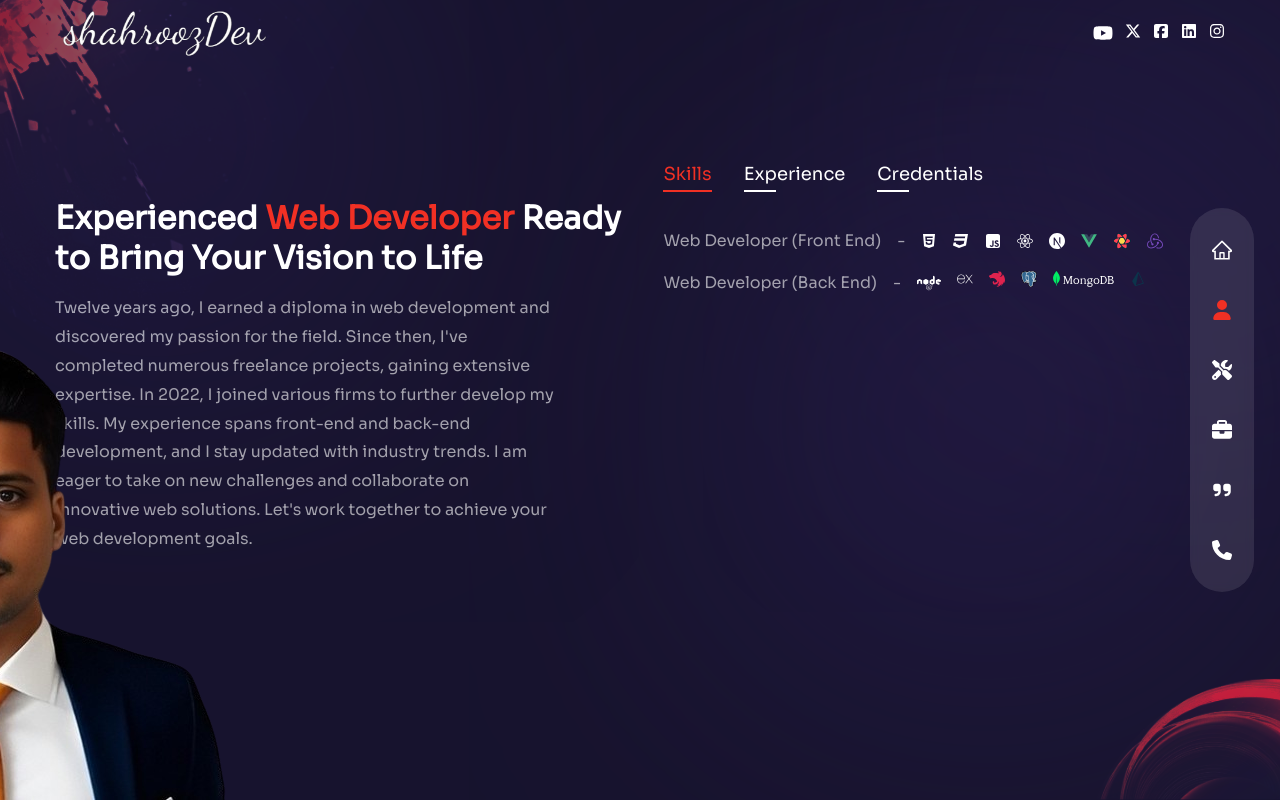
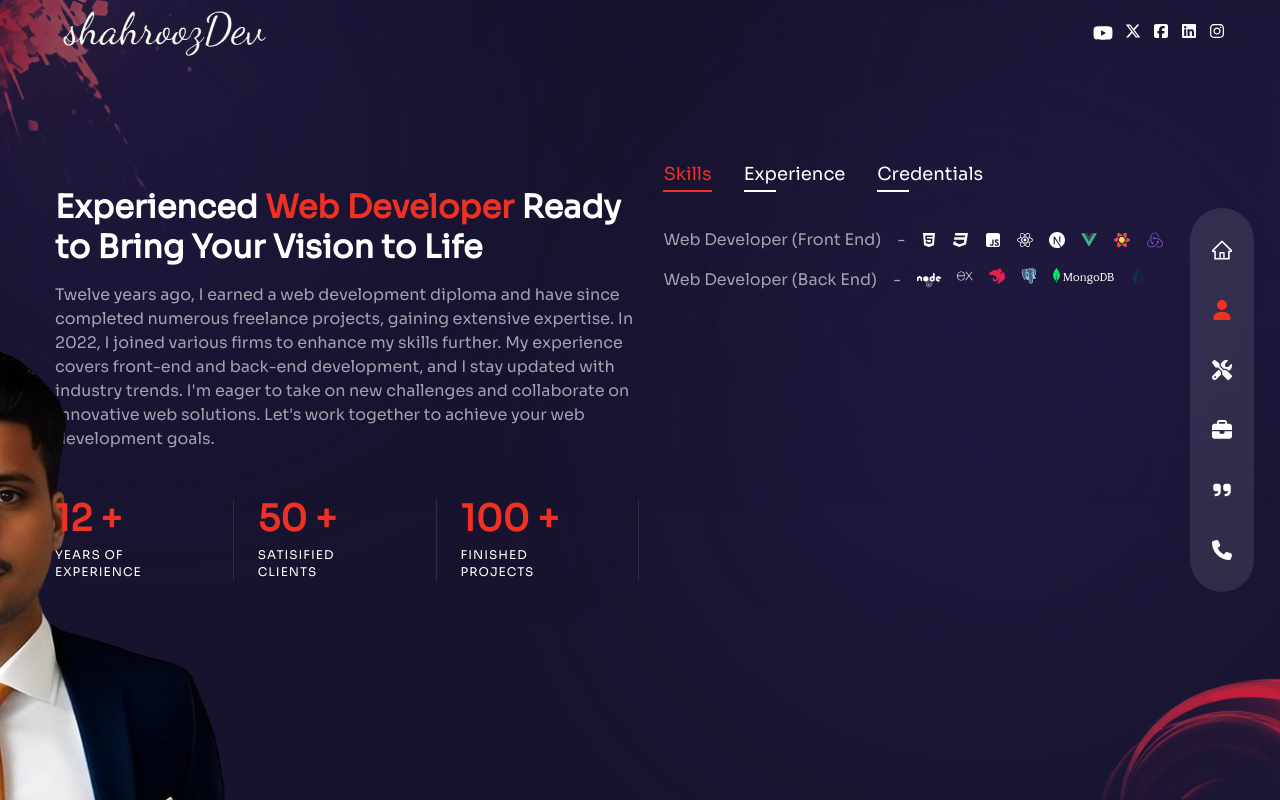
Before and after one commit to shahroozdev/portfolio, a Next.js app: page /about in a window 1280 px wide. Built offline with nearby package versions, Linux system fonts and the light colour scheme.

Commit message:
some update

```diff
--- a/src/app/about/page.tsx
+++ b/src/app/about/page.tsx
@@ -6,11 +6,13 @@ import { motion } from "framer-motion";
 import { fadeIn } from "@/components/variants";
 import Icon from "@/components/icons/Icon";
 import { aboutSectionList } from "@/constant/constant";
+import CountUp from 'react-countup';
+
 
 const AboutPage = () => {
   const [index, setIndex] = useState(0);
   return (
-    <div className="h-full bg-primary/30 py-32 text-center xl:text-left">
+    <div className="h-full bg-primary/30 py-32 text-center xl:text-left overflow-y-auto">
       <BottomCircle />
       <motion.div
         variants={fadeIn("right", 0.2)}
@@ -23,22 +25,49 @@ const AboutPage = () => {
       </motion.div>
       <div className="container mx-auto h-full flex flex-col items-center mb-40 gap-x-6 xl:flex-row">
         <div className="flex-1 flex flex-col justify-center">
-          <h2 className="text-[32px] leading-tight mb-4 font-semibold">
+          <motion.h2 variants={fadeIn("right", 0.2)}
+        initial="hidden"
+        animate="show"
+        exit="hidden" className="text-[24px] md:text-[32px] leading-tight mb-4 font-semibold">
             Experienced <span className="text-accent">Web Developer</span> Ready
             to Bring Your Vision to Life
-          </h2>
-          <p className="max-w-[500px] mx-auto xl:mx-0 mb-6 xl:mb-12 px-2 xl:px-0">
-            Twelve years ago, I earned a diploma in web development and
-            discovered my passion for the field. Since then, I&apos;ve completed
-            numerous freelance projects, gaining extensive expertise. In 2022, I
-            joined various firms to further develop my skills. My experience
-            spans front-end and back-end development, and I stay updated with
-            industry trends. I am eager to take on new challenges and
-            collaborate on innovative web solutions. Let&apos;s work together to
-            achieve your web development goals.
-          </p>
+          </motion.h2>
+          <motion.p variants={fadeIn("right", 0.4)}
+        initial="hidden"
+        animate="show"
+        exit="hidden"className="text-xs lg:text-base mx-auto xl:mx-0 mb-6 xl:mb-12 px-2 xl:px-0">
+          Twelve years ago, I earned a web development diploma and have since completed numerous freelance projects, gaining extensive expertise. In 2022, I joined various firms to enhance my skills further. My experience covers front-end and back-end development, and I stay updated with industry trends. I&apos;m eager to take on new challenges and collaborate on innovative web solutions. Let&apos;s work together to achieve your web development goals.
+          </motion.p>
+          <motion.div variants={fadeIn("right", 0.6)}
+        initial="hidden"
+        animate="show"
+        exit="hidden" className="hidden md:flex md:max-w-xl xl:max-w-none mx-auto xl:mx-0 mb-8">
+          <div className="flex flex-1 xl:gap-x-6">
+            <div className="relative flex-1 after:w-[1px] after:h-full after:bg-white/10 after:absolute after:top-0 after:right-0">
+            <div className="text-2xl xl:text-4xl font-extrabold text-accent mb-2 ">
+                <CountUp start={0} end={12} duration={6}/> +
+            </div>
+            <div className="text-xs uppercase tracking-[1px] leading-[1.4] max-w-[100px]">Years of experience</div>
+            </div>
+            <div className="relative flex-1 after:w-[1px] after:h-full after:bg-white/10 after:absolute after:top-0 after:right-0">
+            <div className="text-2xl xl:text-4xl font-extrabold text-accent mb-2 ">
+                <CountUp start={0} end={50} duration={6}/> +
+            </div>
+            <div className="text-xs uppercase tracking-[1px] leading-[1.4] max-w-[100px]">Satisified Clients</div>
+            </div>
+            <div className="relative flex-1 after:w-[1px] after:h-full after:bg-white/10 after:absolute after:top-0 after:right-0">
+            <div className="text-2xl xl:text-4xl font-extrabold text-accent mb-2 ">
+                <CountUp start={0} end={100} duration={6}/> +
+            </div>
+            <div className="text-xs uppercase tracking-[1px] leading-[1.4] max-w-[100px]">Finished Projects</div>
+            </div>
+          </div>
+          </motion.div>
         </div>
-        <div className="flex flex-col w-full xl:max-w-[48%] h-[480px]">
+        <motion.div variants={fadeIn("left", 0.4)}
+        initial="hidden"
+        animate="show"
+        exit="hidden" className="flex flex-col w-full xl:max-w-[48%] h-[480px]">
           <div className="flex gap-x-4 xl:gap-x-8 mx-auto xl:mx-0 mb-4">
             {aboutSectionList?.map((item: any, idx: number) => (
               <div
@@ -55,14 +84,14 @@ const AboutPage = () => {
               </div>
             ))}
           </div>
-          <div className="py-2 xl:py-6 flex flex-col gap-y-2 xl:gap-y-4 items-center xl:items-start">
+          <div className="py-2 xl:py-6 flex flex-col gap-y-2 xl:gap-y-4 items-center xl:items-start text-xs lg:text-base">
             {aboutSectionList[index]?.subTitle?.map((ele: any, idx: number) => {
               return (
                 <div
                   key={idx}
-                  className="text-white/60 flex-1 flex flex-col md:flex-row max-w-max gap-x-2 items-center"
+                  className="text-white/60 flex-1 flex flex-col md:flex-row max-w-max gap-x-2 items-center text-xs lg:text-base"
                 >
-                  <div className="font-light mb-2 md:mb-0">{ele?.subT}</div>
+                  <div className="font-light mb-1 md:mb-0 text-xs lg:text-base">{ele?.subT}</div>
                   {ele?.insti && <div className="hidden md:block"> - </div>}
                   <div>{ele?.insti}</div>
                   <div className="hidden md:block"> - </div>
@@ -76,7 +105,7 @@ const AboutPage = () => {
               );
             })}
           </div>
-        </div>
+        </motion.div>
       </div>
     </div>
   );
--- /dev/null
+++ b/src/app/services/page.tsx
@@ -0,0 +1,24 @@
+import BottomCircle from '@/components/atoms/BottomCircle/BottomCircle'
+import BulbAnime from '@/components/atoms/BulbAnime/BulbAnime'
+import React from 'react'
+
+const Services = () => {
+  return (
+    <div className='h-full bg-primary/30 py-36 flex items-center'>
+       <BottomCircle />
+       <div className='container mx-auto'>
+        <div className='flex flex-col xl:flex-row gap-x-8'>
+            <div className='text-center flex xl:w-[30vw] flex-col lg:text-left mb-4 xl:mb-0'>
+                <h2 className='h2 xl:mt-8'>My Services<span className='text-accent'>.</span></h2>
+                <p>
+                    Lorem, ipsum dolor sit amet consectetur adipisicing elit. Quas doloribus rerum, fugiat optio libero quam maiores cumque laudantium dicta, eum sunt eveniet omnis aspernatur ducimus dolor doloremque! Deserunt, ex harum?
+                </p>
+            </div>
+        </div>
+       </div>
+       <BulbAnime/>
+    </div>
+  )
+}
+
+export default Services
--- /dev/null
+++ b/src/components/atoms/BulbAnime/BulbAnime.tsx
@@ -0,0 +1,10 @@
+import Image from 'next/image'
+import React from 'react'
+
+const BulbAnime = () => {
+  return (
+    <div className='absolute -left-28 -bottom-12 rotate-12 mix-blend-color-dodge animate-pulse duration-75 z-10 w-[200px] xl:w-[260px]'><Image src={'/bulb.png'} alt='bulbanime' width={240} height={200} className='w-full h-full'/></div>
+  )
+}
+
+export default BulbAnime
```
